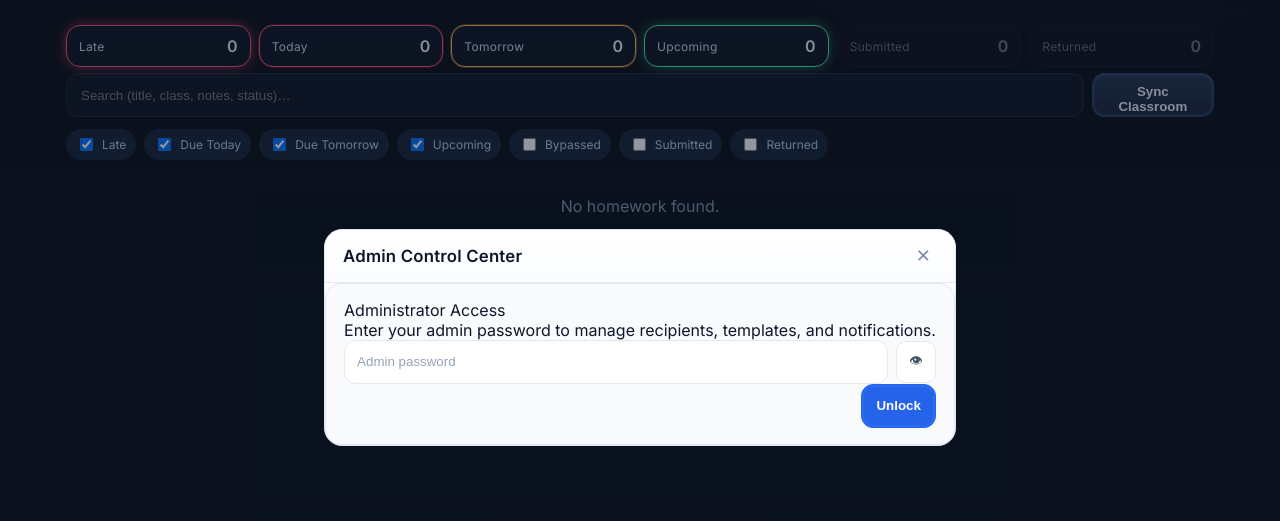
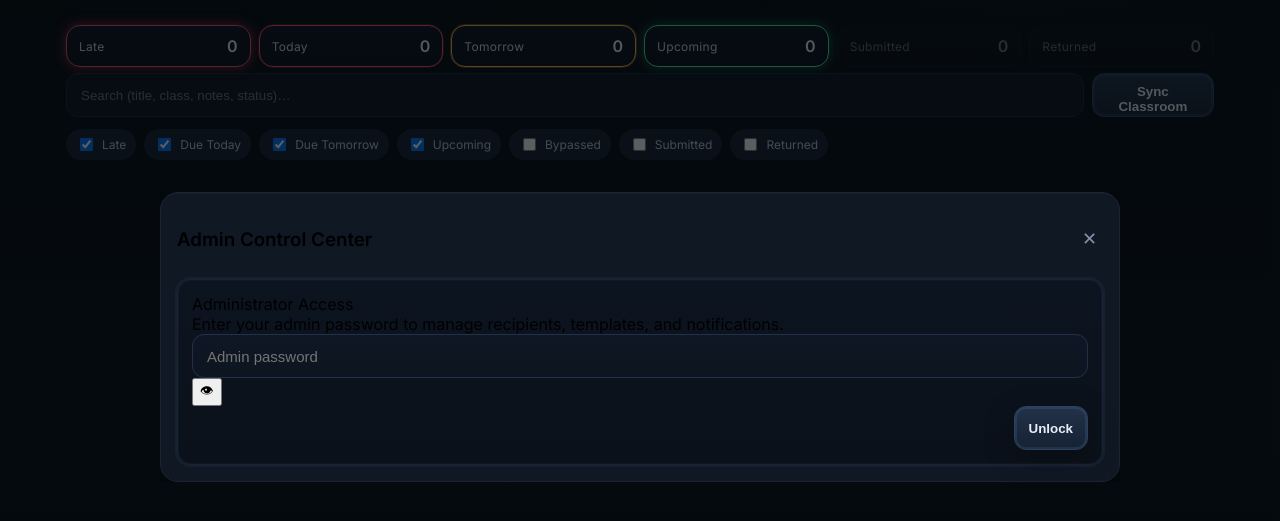
Before and after one commit to TheEuropean417/Homework, a plain HTML site: page index.html in a window 1280 px wide. Both pictures are taken after a click on the button "Admin". Shown: the part 63-584 px from the top of the page. Drawn offline with Linux system fonts and the light colour scheme; no server answers.

Commit message:
Update styles.css

```diff
--- a/assets/css/styles.css
+++ b/assets/css/styles.css
@@ -154,215 +154,74 @@ body{
 .card-foot{display:flex;align-items:center;justify-content:space-between;gap:8px;margin-top:6px}
 .card-actions{display:flex;gap:8px}
 
-/* == Admin Control Center: Light, High-Contrast, Professional Revamp ==================
-   Scope: ONLY inside #adminModal so the rest of the app keeps its existing theme.
-   =============================================================================== */
+/* ======= Modal / Admin Control Center ======= */
+.modal{border:0;padding:0;width:100%;max-width:960px;background:transparent}
+.modal::backdrop{background:rgba(4,8,12,.65)}
+.modal-card{
+  background:var(--panel);
+  border:1px solid #1a2436; border-radius:18px; padding:16px;
+  box-shadow:0 20px 80px rgba(0,0,0,.35), inset 0 1px 0 rgba(255,255,255,.03);
+}
+.modal-head{display:flex;align-items:center;justify-content:space-between;margin-bottom:10px}
 
-#adminModal{
-  /* Light theme tokens (scoped) */
-  --adm-bg:            #ffffff;
-  --adm-bg-subtle:     #f8fafc;    /* panels / rows */
-  --adm-surface:       #ffffff;
-  --adm-border:        #e2e8f0;    /* slate-200 */
-  --adm-border-strong: #cbd5e1;    /* slate-300 */
-  --adm-text:          #0f172a;    /* slate-900 */
-  --adm-muted:         #475569;    /* slate-600 */
-  --adm-soft:          #94a3b8;    /* slate-400 */
-  --adm-primary:       #2563eb;    /* blue-600 */
-  --adm-primary-ink:   #ffffff;
-  --adm-danger:        #dc2626;    /* red-600 */
-  --adm-ok:            #16a34a;    /* green-600 */
-  --adm-shadow:        0 20px 60px rgba(15, 23, 42, .10);
-  --adm-ring:          0 0 0 4px rgba(37, 99, 235, .20);
-  --adm-radius-lg:     16px;
-  --adm-radius-md:     12px;
-  --adm-control-h:     44px;
+/* Panels (Recipients / Templates / Rules / Channels / Bypass Manager) */
+.panel{
+  border:1px solid #1a2436; border-radius:14px; padding:14px; margin:10px 0; background:var(--surface-2);
+  box-shadow:inset 0 1px 0 rgba(255,255,255,.02);
+}
+.list{display:flex;flex-direction:column;gap:8px}
+.item{
+  display:flex; align-items:center; justify-content:space-between; gap:10px;
+  background:#0e1521; border:1px solid #1a2436; border-radius:12px; padding:10px 12px
+}
+.small{font-size:12px}
+.muted{color:var(--muted)}
+
+/* Gate (password area in Admin) */
+.gate{
+  display:flex; flex-direction:column; gap:12px; padding:14px;
+  background:var(--surface); border:1px solid #1a2436; border-radius:14px;
+  box-shadow:inset 0 0 0 1px rgba(255,255,255,.02), 0 0 0 2px rgba(98,168,255,.06);
+}
+.gate .input{
+  height:var(--control-h); font-size:15px;
+  background:linear-gradient(180deg,#0e1724,#0d1520); border:1px solid #223149;
+}
+.gate .input:focus{
+  border-color:#2f4370; box-shadow:0 0 0 3px rgba(98,168,255,.18);
+}
+.gate .btn.primary{
+  height:var(--control-h); font-weight:700;
+  box-shadow:0 0 0 2px rgba(98,168,255,.12) inset, 0 8px 30px rgba(0,0,0,.25);
 }
 
-/* Dialog container */
-#adminModal.modal{
-  max-width: 980px;
-  background: transparent;
-  border: 0;
-  padding: 0;
-}
-#adminModal.modal::backdrop{ background: rgba(15,23,42,.45) }
+/* Field grid inside panels */
+.grid-2{display:grid;grid-template-columns:1fr 1fr;gap:10px}
+.field{display:flex;align-items:center;justify-content:space-between;gap:10px}
 
-/* Card shell */
-#adminModal .modal-card{
-  background: var(--adm-surface);
-  color: var(--adm-text);
-  border: 1px solid var(--adm-border);
-  border-radius: 18px;
-  box-shadow: var(--adm-shadow);
-  padding: 0; /* we’ll pad sections instead */
-  overflow: hidden;
+/* Error chip */
+.error{
+  color:#ffd2dc; background:#2b0c15; border:1px solid #471722; padding:8px 10px; border-radius:10px
 }
 
-/* Sticky, clean header */
-#adminModal .modal-head{
-  position: sticky; top: 0; z-index: 3;
-  display: flex; align-items: center; justify-content: space-between; gap: 12px;
-  padding: 14px 18px;
-  background: linear-gradient(#ffffff, #fafcff);
-  border-bottom: 1px solid var(--adm-border);
+/* ======= Toast (used for small confirmations) ======= */
+.toast{
+  position:fixed; left:50%; bottom:18px; transform:translateX(-50%);
+  background:#0f1826; border:1px solid #20314a; border-radius:12px; padding:10px 14px;
+  display:none; gap:10px; align-items:center; z-index:50
 }
-#adminModal .modal-head h3{
-  margin: 0; font-size: 1.05rem; letter-spacing: .2px;
+.toast.show{display:flex}
+
+/* ======= Responsive ======= */
+@media (max-width:480px){
+  :root{ --badge-h:28px; }
+  .badge{ padding:0 12px; font-size:11px; }
+  .grid-2{grid-template-columns:1fr}  /* stack form fields on phones */
 }
+@media (min-width:640px){ .cards{grid-template-columns:1fr 1fr} }
+@media (min-width:1024px){ .cards{grid-template-columns:1fr 1fr 1fr} }
 
-/* Generic section padding */
-#adminModal .admin,
-#adminModal .gate{ padding: 16px 18px }
-
-/* Buttons (scoped) */
-#adminModal .btn{
-  height: var(--adm-control-h);
-  padding: 10px 14px;
-  border-radius: var(--adm-radius-md);
-  font-weight: 600;
-  border: 1px solid var(--adm-border);
-  background: #f8fafc;
-  color: var(--adm-text);
-  transition: .15s ease;
+/* ======= Motion Safety ======= */
+@media (prefers-reduced-motion:reduce){
+  .badge.today,.badge.tomorrow,.dot.today,.dot.tomorrow,.stat.today,.stat.tom{animation:none}
 }
-#adminModal .btn:hover{ border-color: var(--adm-border-strong); background: #f1f5f9 }
-#adminModal .btn.primary{
-  background: var(--adm-primary);
-  color: var(--adm-primary-ink);
-  border-color: var(--adm-primary);
-}
-#adminModal .btn.primary:hover{ filter: brightness(1.05) }
-#adminModal .btn.ghost{
-  background: transparent; border: 1px solid var(--adm-border); height: var(--adm-control-h);
-}
-
-/* Inputs + Textareas (scoped) */
-#adminModal .input,
-#adminModal .textarea{
-  width: 100%;
-  height: var(--adm-control-h);
-  padding: 0 12px;
-  border-radius: var(--adm-radius-md);
-  border: 1px solid var(--adm-border);
-  background: #ffffff;
-  color: var(--adm-text);
-  outline: 0;
-  transition: .15s ease;
-}
-#adminModal .textarea{ height: auto; padding: 12px }
-#adminModal .input::placeholder,
-#adminModal .textarea::placeholder{ color: #94a3b8 }
-#adminModal .input:focus,
-#adminModal .textarea:focus{
-  border-color: var(--adm-primary);
-  box-shadow: var(--adm-ring);
-}
-
-/* Password row (gate) */
-#adminModal .gate{
-  display: flex; flex-direction: column; gap: 12px;
-  background: var(--adm-bg-subtle);
-  border: 1px solid var(--adm-border);
-  border-radius: var(--adm-radius-lg);
-}
-#adminModal .gate .title{ font-weight: 700; }
-#adminModal .gate .hint{ color: var(--adm-muted); font-size: .92rem }
-
-#adminModal .input-wrap{ display: flex; align-items: center; gap: 8px }
-#adminModal .eyebtn{
-  width: 42px; height: 42px; display: grid; place-items: center;
-  border-radius: 10px; cursor: pointer;
-  background: #ffffff; color: var(--adm-muted);
-  border: 1px solid var(--adm-border);
-}
-#adminModal .eyebtn:hover{ border-color: var(--adm-border-strong) }
-
-/* Panels (Recipients / Templates / Rules / Channels / Bypass) */
-#adminModal .panel{
-  background: var(--adm-bg-subtle);
-  border: 1px solid var(--adm-border);
-  border-radius: var(--adm-radius-lg);
-  padding: 14px;
-  box-shadow: inset 0 1px 0 #ffffff;
-}
-#adminModal .panel h4{ margin: 0 0 6px; font-size: 1rem }
-#adminModal .panel .sub{ color: var(--adm-muted); font-size: .92rem }
-
-/* List rows inside panels */
-#adminModal .list{ display: flex; flex-direction: column; gap: 8px }
-#adminModal .item{
-  display: flex; align-items: center; justify-content: space-between; gap: 10px;
-  background: var(--adm-surface);
-  border: 1px solid var(--adm-border);
-  border-radius: var(--adm-radius-md);
-  padding: 10px 12px;
-}
-
-/* Table-like header row (recipients list) */
-#adminModal .table{
-  border: 1px solid var(--adm-border);
-  border-radius: var(--adm-radius-md);
-  overflow: hidden;
-}
-#adminModal .table-row{
-  display: grid; grid-template-columns: 1.2fr 1.6fr 1fr .8fr;
-  gap: 12px; padding: 10px 12px; align-items: center;
-}
-#adminModal .table-row.head{
-  background: #f1f5f9; color: var(--adm-text); font-weight: 700;
-  border-bottom: 1px solid var(--adm-border);
-}
-#adminModal .table-row + .table-row{ border-top: 1px solid var(--adm-border) }
-#adminModal .right{ text-align: right }
-
-/* Field grid utilities (mobile-first) */
-#adminModal .grid-2{ display: grid; grid-template-columns: 1fr 1fr; gap: 12px }
-#adminModal .grid-3{ display: grid; grid-template-columns: 1fr 1fr 1fr; gap: 12px }
-@media (max-width: 820px){ #adminModal .grid-3{ grid-template-columns: 1fr 1fr } }
-@media (max-width: 620px){ #adminModal .grid-2, #adminModal .grid-3{ grid-template-columns: 1fr } }
-
-/* Labels & microcopy */
-#adminModal .label{ display:block; margin:0 0 6px; font-weight:600; font-size:.9rem; color: var(--adm-text) }
-#adminModal .muted{ color: var(--adm-muted) }
-#adminModal .small{ font-size: 12px }
-
-/* Error & success chips */
-#adminModal .error{
-  color: #7f1d1d; background: #fee2e2; border: 1px solid #fecaca;
-  padding: 8px 10px; border-radius: 10px;
-}
-#adminModal .ok{
-  color: #064e3b; background: #dcfce7; border: 1px solid #bbf7d0;
-  padding: 8px 10px; border-radius: 10px;
-}
-
-/* Footer actions stay visible on phones */
-#adminModal .modal-foot{
-  position: sticky; bottom: 0; z-index: 2;
-  display: flex; justify-content: flex-end; gap: 10px;
-  padding: 12px 18px; background: linear-gradient(#ffffff, #fafcff);
-  border-top: 1px solid var(--adm-border);
-}
-
-/* Switch style (for any checkbox toggles) */
-#adminModal .switch{ display:flex; align-items:center; gap:10px; cursor:pointer }
-#adminModal .switch input{ display:none }
-#adminModal .slider{
-  width: 44px; height: 26px; border-radius: 999px; background: #e5e7eb; position: relative; transition: .2s ease;
-  box-shadow: inset 0 0 0 1px #d1d5db;
-}
-#adminModal .slider::after{
-  content: ""; position: absolute; inset: 3px auto 3px 3px; width: 20px; border-radius: 50%;
-  background: #ffffff; box-shadow: 0 2px 6px rgba(0,0,0,.15); transition: .2s ease;
-}
-#adminModal .switch input:checked + .slider{ background: var(--adm-primary) }
-#adminModal .switch input:checked + .slider::after{ transform: translateX(18px) }
-
-/* Toast (confirmation) – keep light */
-#adminModal .toast{
-  position: fixed; left: 50%; bottom: 18px; transform: translateX(-50%);
-  background: #ffffff; border: 1px solid var(--adm-border); border-radius: 12px; padding: 10px 14px;
-  display: none; gap: 10px; align-items: center; z-index: 50; color: var(--adm-text);
-}
-#adminModal .toast.show{ display: flex }
```
